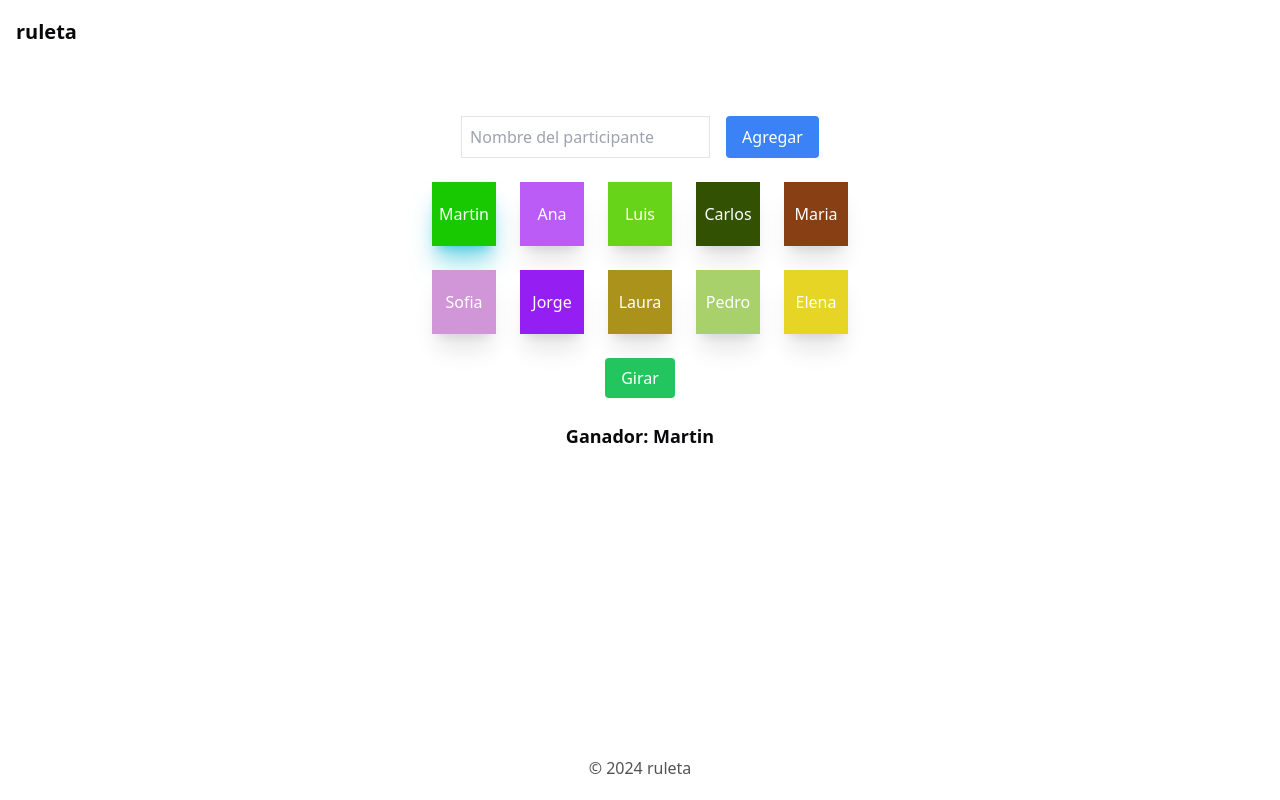
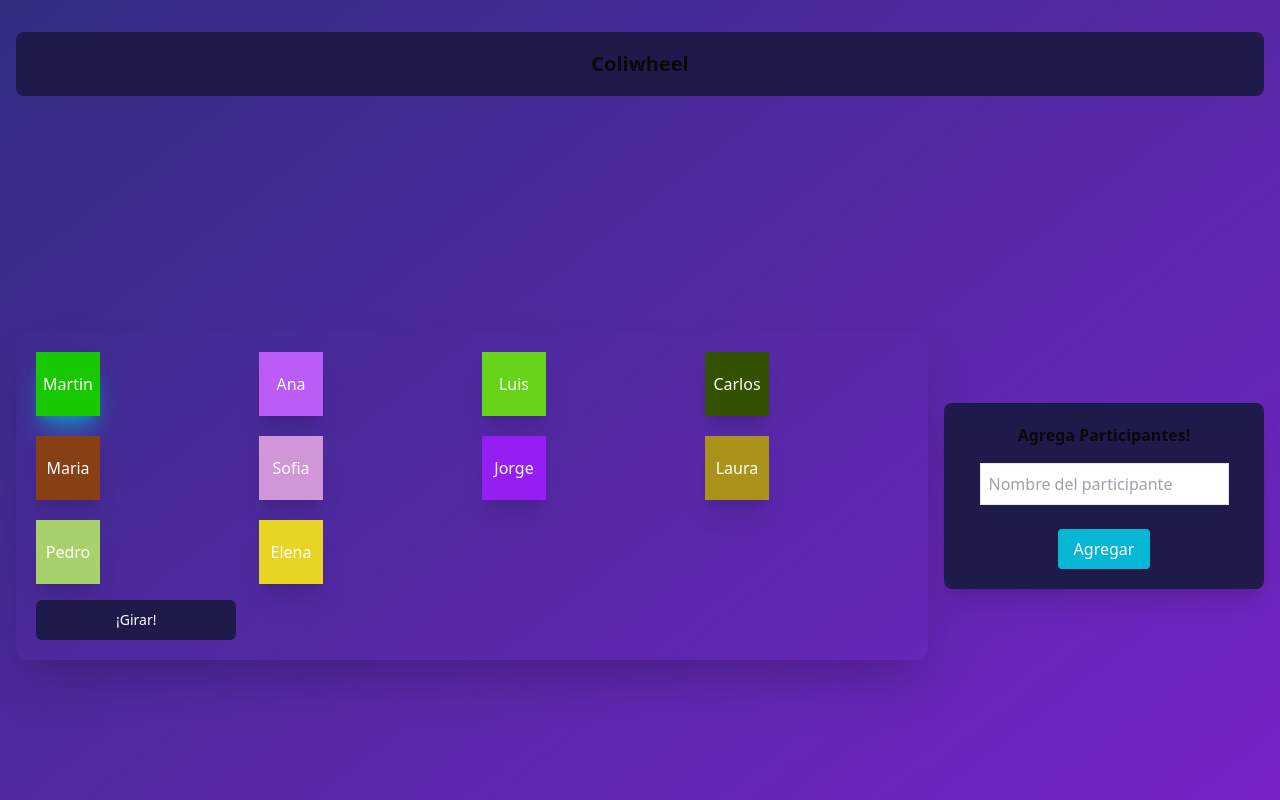
Before and after one commit to colidevs/coliwheel, a Next.js app: page / in a window 1280 px wide. Shown: the top 800 px of the page. Built offline with nearby package versions, Linux system fonts and the light colour scheme.

Commit message:
implemente diseño

```diff
--- a/src/app/layout.tsx
+++ b/src/app/layout.tsx
@@ -12,11 +12,11 @@ export const metadata: Metadata = {
 export default function RootLayout({children}: {children: React.ReactNode}) {
   return (
     <html lang="en">
-      <body className="container m-auto grid min-h-screen grid-rows-[auto,1fr,auto] bg-background px-4 font-sans antialiased">
-        <header className="text-xl font-bold leading-[4rem]">
-          <Link href="/">ruleta</Link>
+      <body className="container m-auto grid min-h-screen grid-rows-[auto,1fr,auto]  bg-gradient-to-br from-indigo-900 to-purple-700 p-8 px-4 font-sans antialiased">
+        <header className="rounded-lg bg-indigo-950 text-center text-xl font-bold leading-[4rem] ">
+          <Link href="/">Coliwheel</Link>
         </header>
-        <main className="py-8">{children}</main>
+        <main>{children}</main>
         <footer className="text-center leading-[4rem] opacity-70">
           © {new Date().getFullYear()} ruleta
         </footer>
--- a/src/app/page.tsx
+++ b/src/app/page.tsx
@@ -1,6 +1,6 @@
 "use client";
+import {useState} from "react";
 import {motion} from "framer-motion";
-import {useState, useEffect} from "react";
 
 import ParticipantCard from "./ParticipantCard";
 
@@ -19,7 +19,7 @@ const getRandomColor = (): string => {
 };
 
 export default function HomePage() {
-  const [Participantes, setParticipantes] = useState<Opcion[]>([
+  const [participantes, setParticipantes] = useState<Opcion[]>([
     {id: 0, nombre: "Martin", color: getRandomColor()},
     {id: 1, nombre: "Ana", color: getRandomColor()},
     {id: 2, nombre: "Luis", color: getRandomColor()},
@@ -31,14 +31,14 @@ export default function HomePage() {
     {id: 8, nombre: "Pedro", color: getRandomColor()},
     {id: 9, nombre: "Elena", color: getRandomColor()},
   ]);
-  const ValorInicial: Opcion = Participantes[0];
+  const ValorInicial: Opcion = participantes[0];
   const [ganador, setGanador] = useState<Opcion>(ValorInicial);
   const [nombreNuevo, setNombreNuevo] = useState<string>("");
 
   const ElegirGanador = () => {
-    const randomId = Math.floor(Math.random() * Participantes.length);
-    const ganador: Opcion | undefined = Participantes.find(
-      (participante) => participante.id == randomId,
+    const randomId = Math.floor(Math.random() * participantes.length);
+    const ganador: Opcion | undefined = participantes.find(
+      (participante) => participante.id === randomId,
     );
 
     if (!ganador) return;
@@ -48,18 +48,47 @@ export default function HomePage() {
   const AgregarParticipante = () => {
     if (nombreNuevo.trim() === "") return;
     const nuevoParticipante: Opcion = {
-      id: Participantes.length,
+      id: participantes.length,
       nombre: nombreNuevo,
       color: getRandomColor(),
     };
 
-    setParticipantes([...Participantes, nuevoParticipante]);
+    setParticipantes([...participantes, nuevoParticipante]);
     setNombreNuevo("");
   };
 
   return (
-    <div className="flex flex-col items-center space-y-6 p-5">
-      <div className="flex space-x-4">
+    <div className="flex min-h-screen items-center justify-between">
+      {/* Section de participantes */}
+      <section className="bg- flex flex-1 flex-col rounded-xl p-5 shadow-2xl">
+        <section className="mb-4 grid flex-1 grid-cols-4 gap-5">
+          {participantes.map((participante) => (
+            <ParticipantCard
+              key={participante.id}
+              color={participante.color}
+              isSelected={participante.id === ganador.id}
+              nombre={participante.nombre}
+            />
+          ))}
+        </section>
+        <div className="items-center">
+          <Button
+            className="bg-indigo-950 px-20 py-2 text-white "
+            type="button"
+            onClick={ElegirGanador}
+          >
+            ¡Girar!
+          </Button>
+        </div>
+      </section>
+
+      {/* Espacio entre sections */}
+      <div className="w-4" />
+
+      {/* Section de agregar participante */}
+      <section className="w-80 rounded-lg bg-indigo-950 p-5 shadow-xl">
+        <h2 className="mb-4 text-center font-bold">Agrega Participantes!</h2>
+        <section className="flex flex-col items-center space-y-6">
           <input
             className="border p-2 text-black"
             placeholder="Nombre del participante"
@@ -68,31 +97,14 @@ export default function HomePage() {
             onChange={(e) => setNombreNuevo(e.target.value)}
           />
           <button
-          className="rounded bg-blue-500 px-4 py-2 text-white"
+            className="rounded bg-cyan-500 px-4 py-2 text-white"
             type="button"
             onClick={AgregarParticipante}
           >
             Agregar
           </button>
-      </div>
-      <div className="grid grid-cols-5 gap-6">
-        {Participantes.map((participante) => (
-          <ParticipantCard
-            key={participante.id}
-            color={participante.color}
-            isSelected={participante.id === ganador.id}
-            nombre={participante.nombre}
-          />
-        ))}
-      </div>
-      <button
-        className="rounded bg-green-500 px-4 py-2 text-white"
-        type="button"
-        onClick={ElegirGanador}
-      >
-        Girar
-      </button>
-      <p className="mt-4 text-lg font-bold">Ganador: {ganador.nombre}</p>
+        </section>
+      </section>
     </div>
   );
 }
```
Lines whose indentation alone changed are shown as unchanged.
